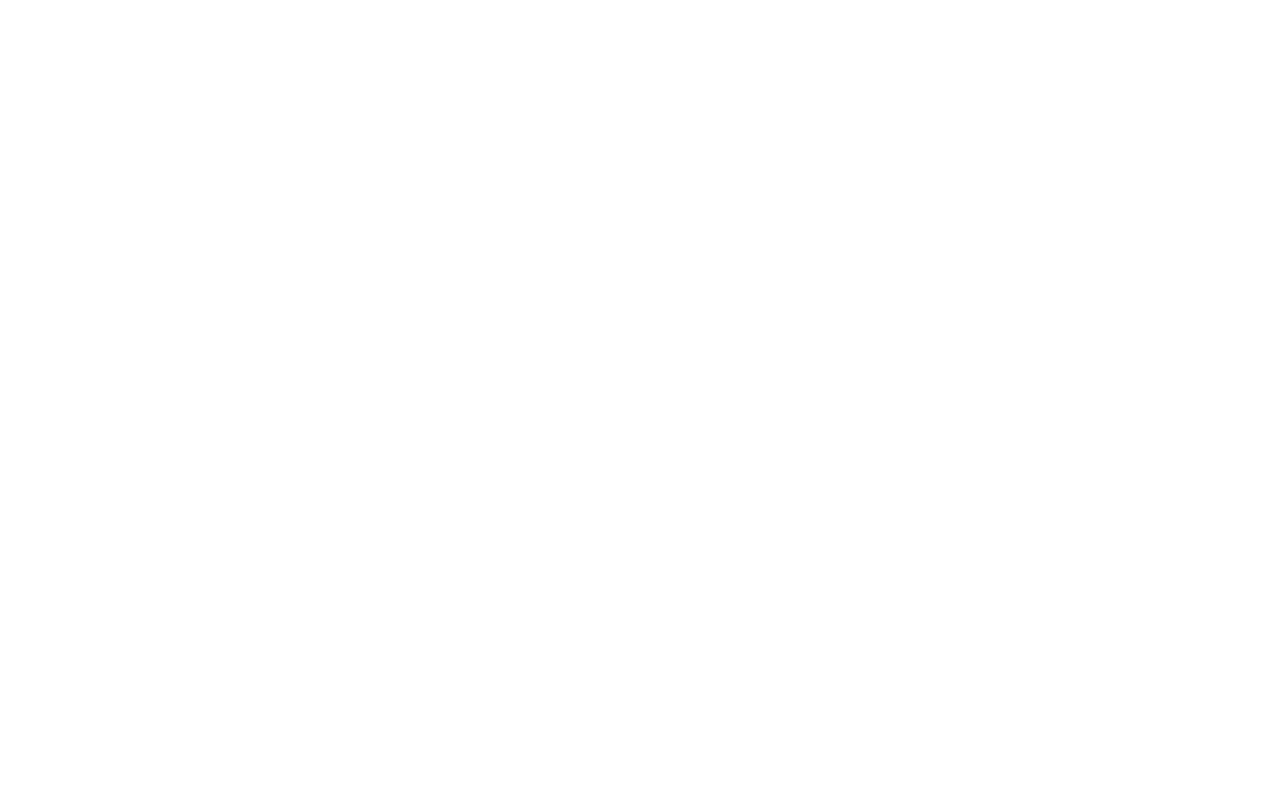
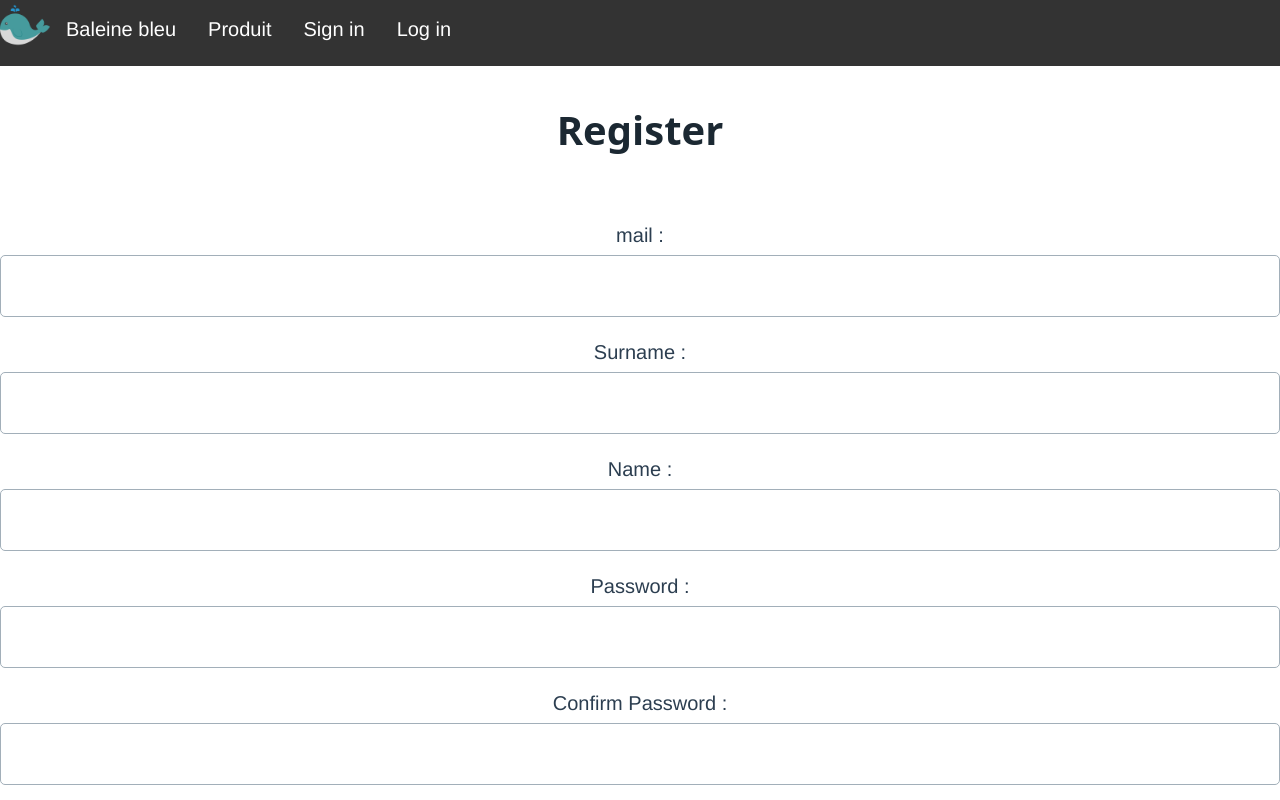
Before and after one commit to roulios44/48h_vue, a Vue app: page /register in a window 1280 px wide. Before the commit this address had no page. Shown: the top 800 px of the page. Built offline with nearby package versions, Linux system fonts and the light colour scheme.

Commit message:
register and login page

```diff
--- a/src/components/Login.vue
+++ b/src/components/Login.vue
@@ -23,7 +23,6 @@
   },
   methods:{
     async login(){
-      console.log("heloo");
       const req = await axios.post("http://localhost/48h_back/login.php",JSON.stringify({
         "email":this.email,
         "password":this.password,
--- a/src/components/Signin.vue
+++ b/src/components/Signin.vue
@@ -1,6 +1,6 @@
 <template>
     <div>
-      <h1>Sign-in</h1>
+      <h1>Register</h1>
       <label for="mail">mail :</label>
       <input id="email" type="text" v-model="email">
       <label for="surname">Surname :</label>
--- a/src/router/index.js
+++ b/src/router/index.js
@@ -4,6 +4,9 @@
 import test from"@/views/test.vue"
 import admin from "@/views/Admin.vue"
 import seller from "@/views/Seller.vue"
+import items from "@/views/Items.vue"
+import login from "@/views/login.vue"
+import register from "@/views/Register.vue"
 const routes = [
     {
         path: "/main",
@@ -29,7 +32,22 @@
         path:"/seller",
         name:"name",
         component:seller,
-    }
+    },
+    {
+        path:"/items",
+        name:"items",
+        component: items,
+    },
+    {
+        path:"/register",
+        name:"register",
+        component:register,
+    },
+    {
+        path:"/login",
+        name:"login",
+        component:login,
+    },
 ]
 const router = createRouter({
   history: createWebHistory(),
--- /dev/null
+++ b/src/views/Items.vue
@@ -0,0 +1,31 @@
+<template>
+    <NavBar />
+    <div>
+    </div>
+</template>
+
+
+<script>
+import axios from 'axios';
+import NavBar from "@/components/NavBar.vue"
+
+export default {
+  data(){
+    return{
+
+    }
+
+  },
+  methods:{
+
+  },
+  components:{
+    NavBar,
+  }
+}
+</script>
+
+<style>
+
+
+</style>
--- /dev/null
+++ b/src/views/Register.vue
@@ -0,0 +1,34 @@
+<template>
+    <NavBar />
+    <Register />
+    <div>
+    </div>
+</template>
+
+
+<script>
+import axios from 'axios';
+import NavBar from "@/components/NavBar.vue"
+import Register from "@/components/Signin.vue"
+
+export default {
+  data(){
+    return{
+
+    }
+
+  },
+  methods:{
+
+  },
+  components:{
+    NavBar,
+    Register,
+  }
+}
+</script>
+
+<style>
+
+
+</style>
--- /dev/null
+++ b/src/views/login.vue
@@ -0,0 +1,32 @@
+<template>
+    <NavBar />
+    <signIn />
+</template>
+
+
+<script>
+import axios from 'axios';
+import NavBar from "@/components/NavBar.vue"
+import signIn from "@/components/Login.vue"
+
+export default {
+  data(){
+    return{
+
+    }
+
+  },
+  methods:{
+
+  },
+  components:{
+    NavBar,
+    signIn,
+  }
+}
+</script>
+
+<style>
+
+
+</style>
```
